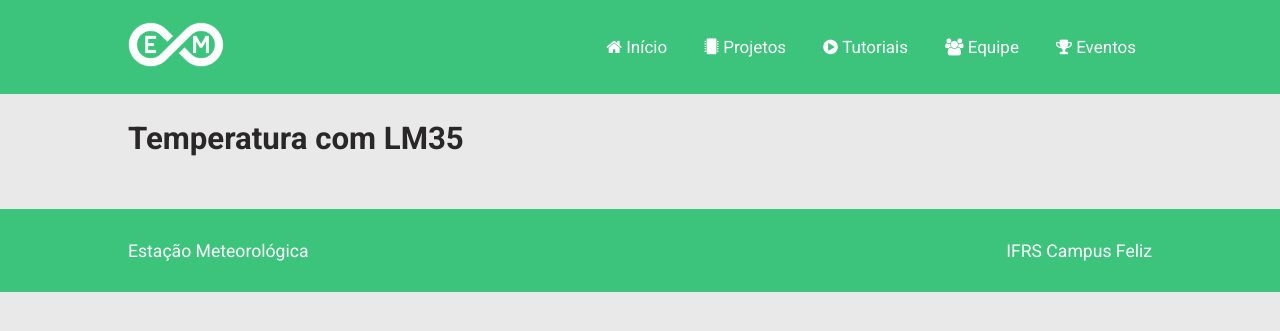
After one commit to luisdef/prototipo-estacao-meteorologica, a PHP site: page /prototipo-estacao-meteorologica/layout/pages-projects/temperatura_lm_35.php in a window 1280 px wide. The commit adds this page. Shown: the top 331 px of the page. Run offline with PHP 8.4, Linux system fonts and the light colour scheme.

Commit message:
pages-projects

```diff
--- /dev/null
+++ b/layout/pages-projects/temperatura_lm_35.php
@@ -0,0 +1,42 @@
+<!DOCTYPE html>
+<html lang="en">
+<head>
+    <?php include "../global_head.php"?>
+
+    <link rel="stylesheet" href="../../assets/css/global.css">
+    <link rel="stylesheet" href="../../assets/css/menu-bar.css">
+    <link rel="stylesheet" href="../../assets/css/footer.css">
+    <title>Temperatura com LM35</title>
+</head>
+<body>
+<nav>
+    <a href="index.php"><img class="logo" src="../../assets/img/new_logo.png" alt="Logo"></a>
+    <div class="bar">
+        <a href="index.php" class="fa fa-home"> <span>Início</span></a>
+        <a href="projetos.php" class="fa fa-microchip"> <span>Projetos</span></a>
+        <a href="tutoriais.php" class="fa fa-play-circle"> <span>Tutoriais</span></a>
+        <a href="equipe.php" class="fa fa-users"> <span>Equipe</span></a>
+        <a href="eventos.php" class="fa fa-trophy"> <span>Eventos</span></a>
+    </div>
+    <div class="dropdown">
+        <button class="dropbtn">
+            <i class="fa fa-list-ul" aria-hidden="true"> <span>Menu</span></i>
+        </button>
+        <div class="dropdown-content">
+            <a href="index.php" class="fa fa-home"> <span>Início</span></a>
+            <a href="projetos.php" class="fa fa-microchip"> <span>Projetos</span></a>
+            <a href="tutoriais.php" class="fa fa-play-circle"> <span>Tutoriais</span></a>
+            <a href="equipe.php" class="fa fa-users"> <span>Equipe</span></a>
+            <a href="eventos.php" class="fa fa-trophy"> <span>Eventos</span></a>
+        </div>
+    </div>
+</nav>
+    <section>
+        <h1>Temperatura com LM35</h1>
+        <div class="text-project">
+
+        </div>
+    </section>
+    <?php include '../rodape.php' ?>
+</body>
+</html>
--- a/projetos.php
+++ b/projetos.php
@@ -19,7 +19,7 @@
             <div class="column">
                 <div class="cards">
                     <img src="assets/img/projects/LM35.png" alt="" srcset="">
-                    <a target="_blank" href="https://estacaometeorologicafeliz.blogspot.com/2018/05/sistema-de-temperatura.html"><p><b>Temperatura - LM35</b></p></a>
+                    <a target="_blank" href="./layout/pages-projects/temperatura_lm_35.php"><p><b>Temperatura - LM35</b></p></a>
                 </div>
             </div>
 
```
